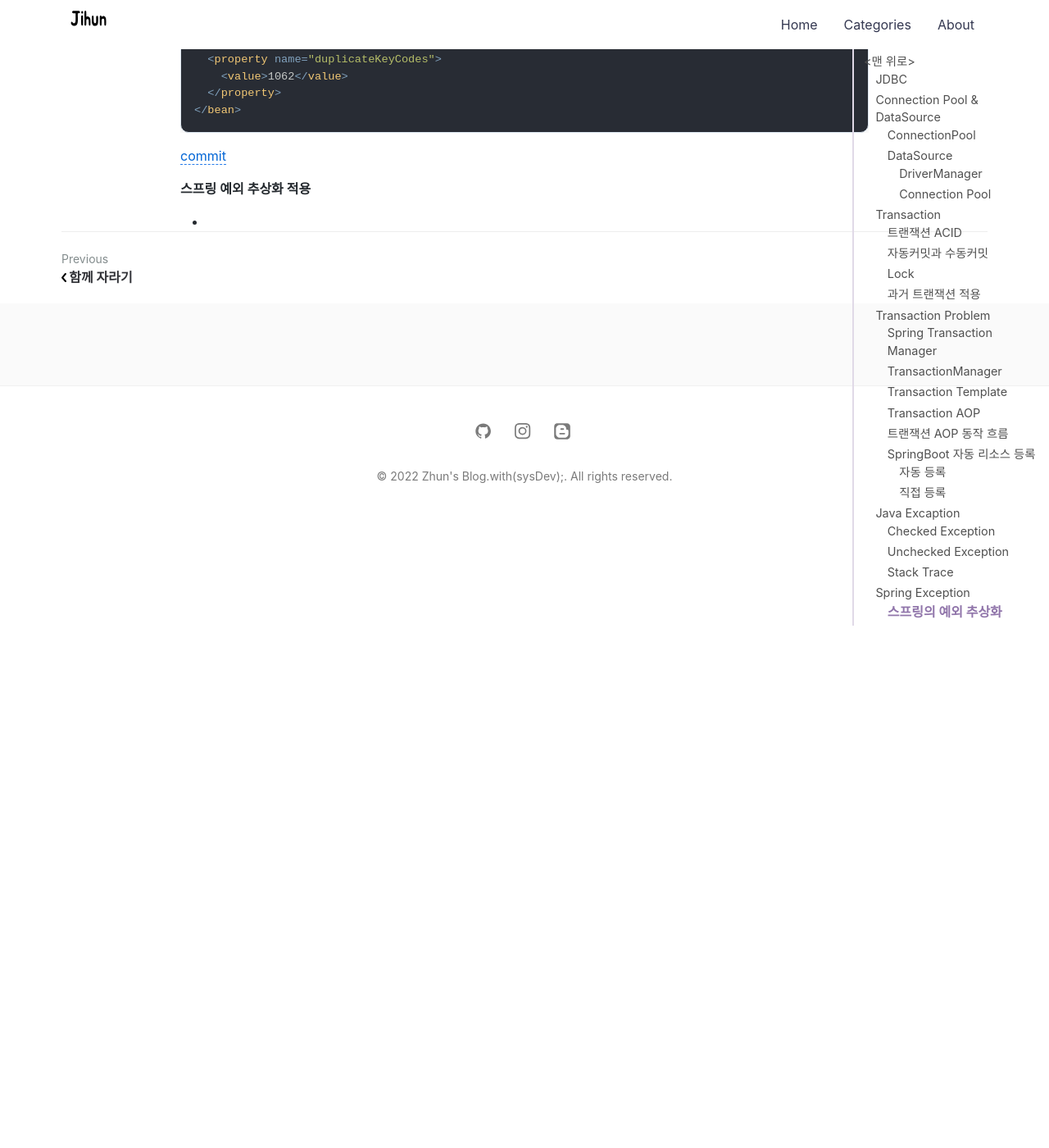
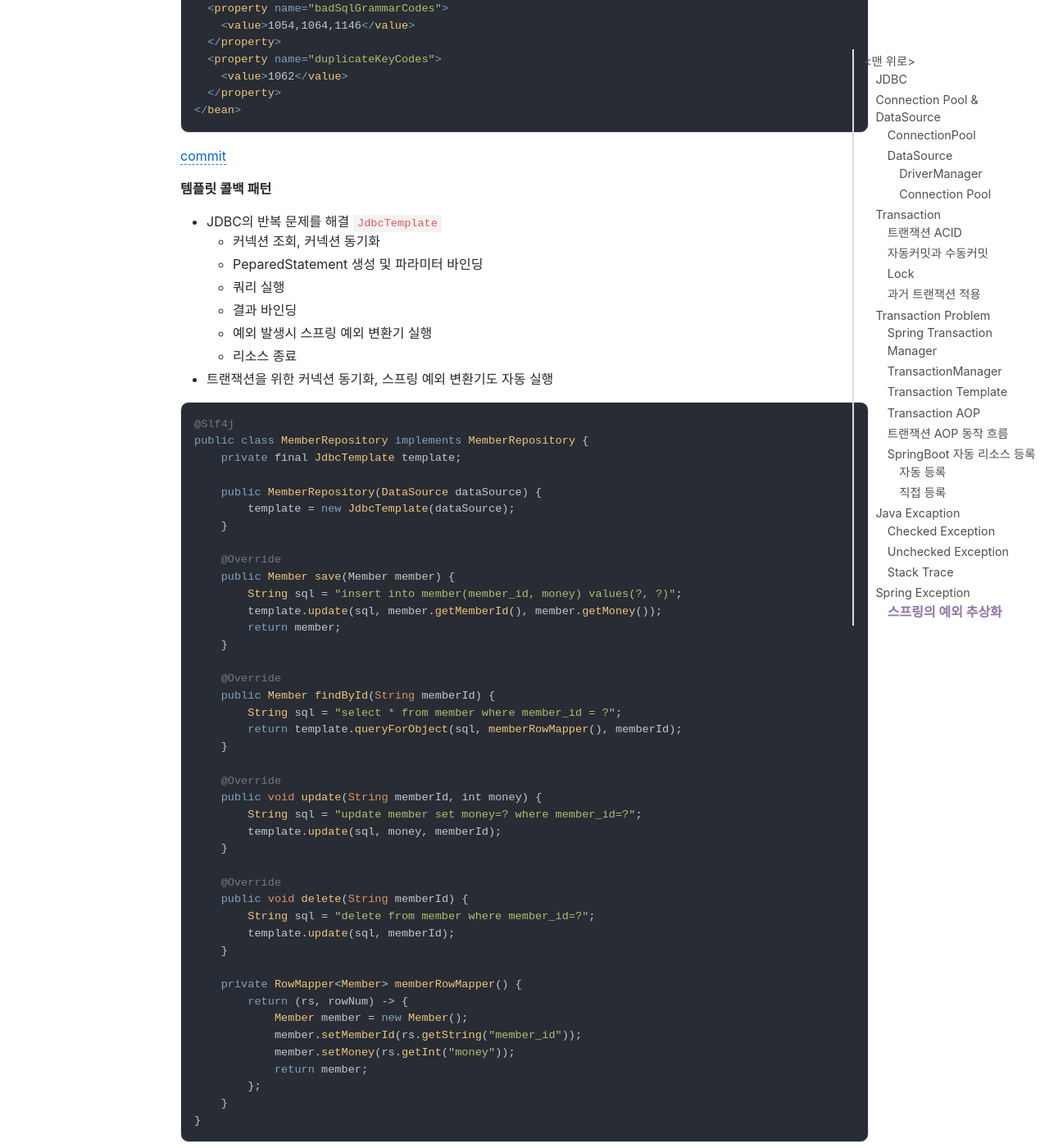
Before and after one commit to jihunparkme/jihunparkme.github.io, a Jekyll site: the page built from _posts/2022-08-08-Spring-DB-Part1.md, in a window 1280 px wide and 1400 px high, scrolled down 21674 px. Shown: the whole window at 82% size. Built offline with Jekyll 4.4.1, drawn with Linux system fonts in a browser that asks for light colours; nearby versions of some CDN libraries; comment, search, counter and statistics services are not loaded; some of the changed text lies outside the part shown.

Commit message:
[Spring Exception] JDBC 반복 문제 해결 - JdbcTemplate

````diff
--- a/_posts/2022-08-08-Spring-DB-Part1.md
+++ b/_posts/2022-08-08-Spring-DB-Part1.md
@@ -902,6 +902,58 @@ assertThat(resultEx.getClass()).isEqualTo(BadSqlGrammarException.class);
 
 [commit](https://github.com/jihunparkme/Inflearn-Spring-DB/commit/88bcc83bb8812622c130348cf2b1d5ab5d2805e4)
 
-**스프링 예외 추상화 적용**
+**템플릿 콜백 패턴**
 
--
+- JDBC의 반복 문제를 해결 `JdbcTemplate`
+  - 커넥션 조회, 커넥션 동기화
+  - PeparedStatement 생성 및 파라미터 바인딩
+  - 쿼리 실행
+  - 결과 바인딩
+  - 예외 발생시 스프링 예외 변환기 실행
+  - 리소스 종료
+- 트랜잭션을 위한 커넥션 동기화, 스프링 예외 변환기도 자동 실행
+
+```java
+@Slf4j
+public class MemberRepository implements MemberRepository {
+    private final JdbcTemplate template;
+
+    public MemberRepository(DataSource dataSource) {
+        template = new JdbcTemplate(dataSource);
+    }
+
+    @Override
+    public Member save(Member member) {
+        String sql = "insert into member(member_id, money) values(?, ?)";
+        template.update(sql, member.getMemberId(), member.getMoney());
+        return member;
+    }
+
+    @Override
+    public Member findById(String memberId) {
+        String sql = "select * from member where member_id = ?";
+        return template.queryForObject(sql, memberRowMapper(), memberId);
+    }
+
+    @Override
+    public void update(String memberId, int money) {
+        String sql = "update member set money=? where member_id=?";
+        template.update(sql, money, memberId);
+    }
+
+    @Override
+    public void delete(String memberId) {
+        String sql = "delete from member where member_id=?";
+        template.update(sql, memberId);
+    }
+
+    private RowMapper<Member> memberRowMapper() {
+        return (rs, rowNum) -> {
+            Member member = new Member();
+            member.setMemberId(rs.getString("member_id"));
+            member.setMoney(rs.getInt("money"));
+            return member;
+        };
+    }
+}
+```
````
